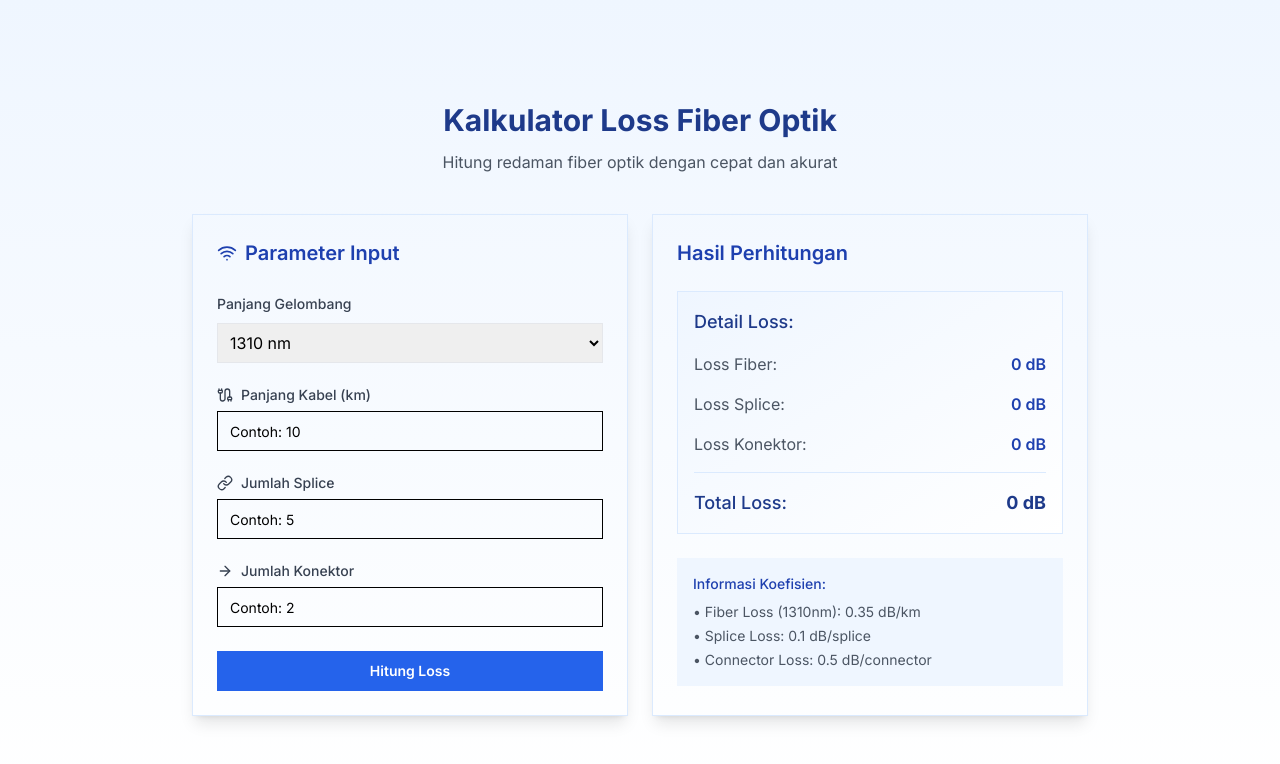
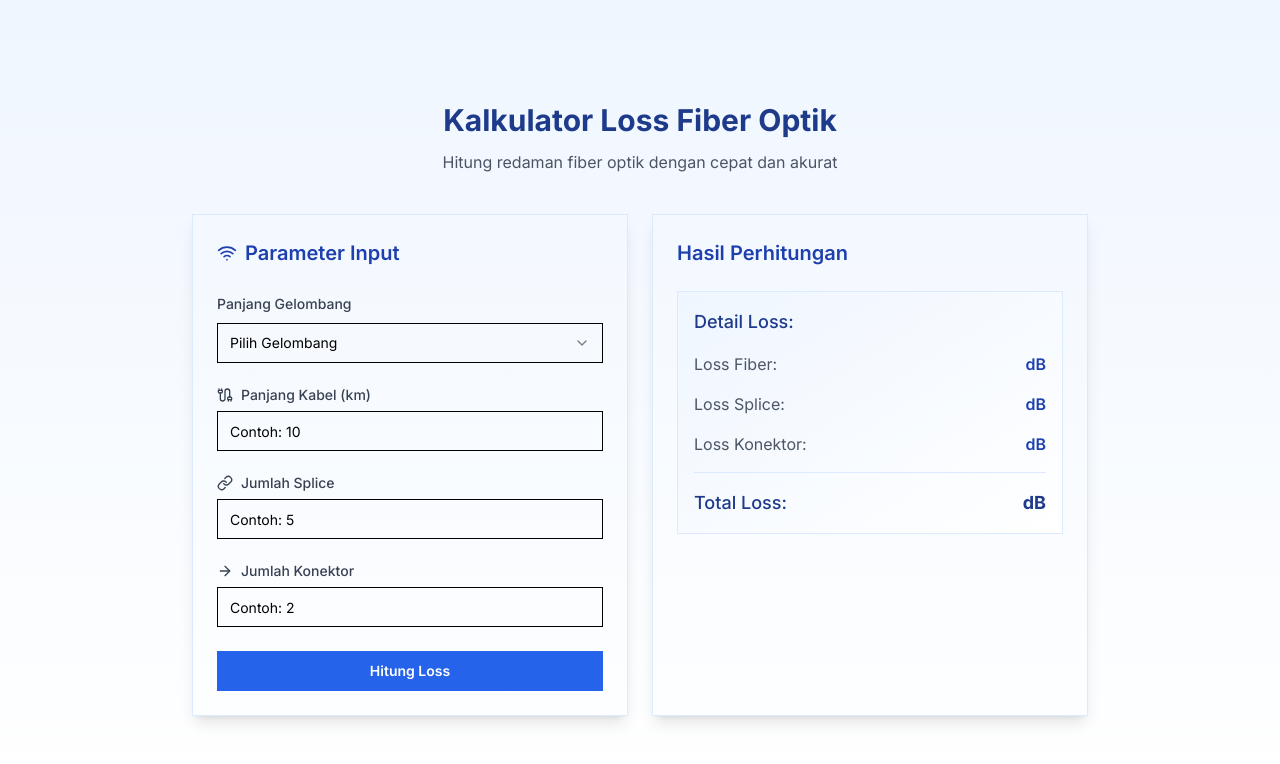
Before and after one commit to hanifsyabani/fiber, a Next.js app: page / in a window 1280 px wide. Shown: the part 802-1566 px from the top of the page. Built offline with nearby package versions, Linux system fonts and the light colour scheme.

Commit message:
fix: change some components to shadcn

```diff
--- a/package.json
+++ b/package.json
@@ -9,6 +9,7 @@
     "lint": "next lint"
   },
   "dependencies": {
+    "@hookform/resolvers": "^3.10.0",
     "@radix-ui/react-label": "^2.1.1",
     "@radix-ui/react-select": "^2.1.4",
     "@radix-ui/react-slot": "^1.1.1",
--- a/src/components/calculator.tsx
+++ b/src/components/calculator.tsx
@@ -1,90 +1,103 @@
-'use client'
+"use client";
 
-import React, { useState } from 'react';
+import React, { useState } from "react";
 import { Card, CardContent } from "@/components/ui/card";
 import { Input } from "@/components/ui/input";
 import { Label } from "@/components/ui/label";
 import { Button } from "@/components/ui/button";
 import { ArrowRight, Cable, Link, Wifi } from "lucide-react";
+import { useForm } from "react-hook-form";
+import { z } from "zod";
+import { zodResolver } from "@hookform/resolvers/zod";
+import {
+  Select,
+  SelectContent,
+  SelectItem,
+  SelectTrigger,
+  SelectValue,
+} from "./ui/select";
+// import { getFirestore, addDoc, collection } from 'firebase/firestore';
+// import { initializeApp } from 'firebase/app';
 
-// Define types for our wavelength options
-type WavelengthOption = '1310' | '1550';
+// // Firebase configuration
+// const firebaseConfig = {
+//   apiKey: 'YOUR_API_KEY',
+//   authDomain: 'YOUR_AUTH_DOMAIN',
+//   projectId: 'YOUR_PROJECT_ID',
+//   storageBucket: 'YOUR_STORAGE_BUCKET',
+//   messagingSenderId: 'YOUR_MESSAGING_SENDER_ID',
+//   appId: 'YOUR_APP_ID',
+// };
 
-// Define interface for our coefficients
-interface Coefficients {
-  fiber: number;
-  splice: number;
-  connector: number;
-}
+// const app = initializeApp(firebaseConfig);
+// const db = getFirestore(app);
 
-// Define interface for our inputs
-interface CalculatorInputs {
-  cableLength: string;
-  splicesCount: string;
-  connectorsCount: string;
-  wavelength: WavelengthOption;
-}
+// Define validation schema using Zod
+const schema = z.object({
+  cableLength: z
+    .string()
+    .regex(/^[0-9]+(\.[0-9]*)?$/, {
+      message: "Panjang kabel harus berupa angka.",
+    })
+    .nonempty({ message: "Panjang kabel diperlukan." }),
+  splicesCount: z
+    .string()
+    .regex(/^[0-9]+$/, { message: "Jumlah splice harus berupa angka." })
+    .nonempty({ message: "Jumlah splice diperlukan." }),
+  connectorsCount: z
+    .string()
+    .regex(/^[0-9]+$/, { message: "Jumlah konektor harus berupa angka." })
+    .nonempty({ message: "Jumlah konektor diperlukan." }),
+  wavelength: z.enum(["1310", "1550"], {
+    errorMap: () => ({ message: "Panjang gelombang diperlukan." }),
+  }),
+});
 
-// Define interface for our results
-interface CalculatorResults {
+type FormFields = z.infer<typeof schema>;
+
+type CalculatorResults = {
   fiberLoss: number;
   spliceLoss: number;
   connectorLoss: number;
   totalLoss: number;
-}
+};
 
 export default function Calculator() {
-  const [inputs, setInputs] = useState<CalculatorInputs>({
-    cableLength: '',
-    splicesCount: '',
-    connectorsCount: '',
-    wavelength: '1310',
+  const [results, setResults] = useState<CalculatorResults | null>(null);
+
+  const coefficients = {
+    "1310": { fiber: 0.35, splice: 0.1, connector: 0.5 },
+    "1550": { fiber: 0.22, splice: 0.1, connector: 0.5 },
+  };
+
+  const {
+    register,
+    handleSubmit,
+    formState: { errors },
+    reset,
+    setValue,
+  } = useForm<FormFields>({
+    resolver: zodResolver(schema),
   });
 
-  const [results, setResults] = useState<CalculatorResults>({
-    fiberLoss: 0,
-    spliceLoss: 0,
-    connectorLoss: 0,
-    totalLoss: 0,
-  });
-
-  const coefficients: Record<WavelengthOption, Coefficients> = {
-    '1310': {
-      fiber: 0.35,
-      splice: 0.1,
-      connector: 0.5,
-    },
-    '1550': {
-      fiber: 0.22,
-      splice: 0.1,
-      connector: 0.5,
-    }
-  };
-
-  const calculateLoss = () => {
-    const coeff = coefficients[inputs.wavelength];
-
-    const fiberLoss = (parseFloat(inputs.cableLength) || 0) * coeff.fiber;
-    const spliceLoss = (parseFloat(inputs.splicesCount) || 0) * coeff.splice;
-    const connectorLoss = (parseFloat(inputs.connectorsCount) || 0) * coeff.connector;
-
+  const calculateLoss = (data: FormFields) => {
+    const coeff = coefficients[data.wavelength];
+    const fiberLoss = parseFloat(data.cableLength) * coeff.fiber;
+    const spliceLoss = parseInt(data.splicesCount) * coeff.splice;
+    const connectorLoss = parseInt(data.connectorsCount) * coeff.connector;
     const totalLoss = fiberLoss + spliceLoss + connectorLoss;
 
-    setResults({
+    const result = {
       fiberLoss: parseFloat(fiberLoss.toFixed(2)),
       spliceLoss: parseFloat(spliceLoss.toFixed(2)),
       connectorLoss: parseFloat(connectorLoss.toFixed(2)),
       totalLoss: parseFloat(totalLoss.toFixed(2)),
-    });
     };
 
-  const handleInputChange = (e: React.ChangeEvent<HTMLInputElement | HTMLSelectElement>) => {
-    const { name, value } = e.target;
-    setInputs(prev => ({
-      ...prev,
-      [name]: value
-    }));
+    setResults(result);
+
   };
+
 
   return (
     <div className="min-h-screen bg-gradient-to-b from-blue-50 to-white p-6">
@@ -98,76 +111,91 @@ export default function Calculator() {
           </p>
         </div>
 
-        <div className="grid md:grid-cols-2 gap-6">
+        <form
+          onSubmit={handleSubmit(calculateLoss)}
+          className="grid md:grid-cols-2 gap-6"
+        >
           {/* Input Card */}
           <Card className="shadow-lg border-blue-100">
             <CardContent className="p-6">
               <h2 className="text-xl font-semibold text-blue-800 mb-6 flex items-center gap-2">
-                <Wifi className="h-5 w-5" />
-                Parameter Input
+                <Wifi className="h-5 w-5" /> Parameter Input
               </h2>
 
               <div className="space-y-6">
                 <div className="space-y-2">
                   <Label className="text-gray-700">Panjang Gelombang</Label>
-                  <select
-                    name="wavelength"
-                    value={inputs.wavelength}
-                    onChange={handleInputChange}
-                    className="w-full p-2 rounded-md border border-gray-200 focus:border-blue-500 focus:ring-2 focus:ring-blue-200 transition-all"
+                  <Select
+                    onValueChange={(value: "1310" | "1550") =>
+                      setValue("wavelength", value)
+                    }
+                    defaultValue=""
                   >
-                    <option value="1310">1310 nm</option>
-                    <option value="1550">1550 nm</option>
-                  </select>
+                    <SelectTrigger>
+                      <SelectValue placeholder="Pilih Gelombang" />
+                    </SelectTrigger>
+                    <SelectContent className="bg-white">
+                      <SelectItem value="1310">1310 nm</SelectItem>
+                      <SelectItem value="1550">1550 nm</SelectItem>
+                    </SelectContent>
+                  </Select>
+                  {errors.wavelength && (
+                    <p className="text-red-500 text-sm mt-1">
+                      {errors.wavelength.message}
+                    </p>
+                  )}
                 </div>
 
                 <div className="space-y-2">
                   <Label className="text-gray-700 flex items-center gap-2">
-                    <Cable className="h-4 w-4" />
-                    Panjang Kabel (km)
+                    <Cable className="h-4 w-4" /> Panjang Kabel (km)
                   </Label>
                   <Input
-                    type="number"
-                    name="cableLength"
-                    value={inputs.cableLength}
-                    onChange={handleInputChange}
-                    className="focus:border-blue-500 focus:ring-2 focus:ring-blue-200"
+                    type="text"
                     placeholder="Contoh: 10"
+                    {...register("cableLength")}
                   />
+                  {errors.cableLength && (
+                    <p className="text-red-500 text-sm mt-1">
+                      {errors.cableLength.message}
+                    </p>
+                  )}
                 </div>
 
                 <div className="space-y-2">
                   <Label className="text-gray-700 flex items-center gap-2">
-                    <Link className="h-4 w-4" />
-                    Jumlah Splice
+                    <Link className="h-4 w-4" /> Jumlah Splice
                   </Label>
                   <Input
-                    type="number"
-                    name="splicesCount"
-                    value={inputs.splicesCount}
-                    onChange={handleInputChange}
-                    className="focus:border-blue-500 focus:ring-2 focus:ring-blue-200"
+                    type="text"
                     placeholder="Contoh: 5"
+                    {...register("splicesCount")}
                   />
+                  {errors.splicesCount && (
+                    <p className="text-red-500 text-sm mt-1">
+                      {errors.splicesCount.message}
+                    </p>
+                  )}
                 </div>
 
                 <div className="space-y-2">
                   <Label className="text-gray-700 flex items-center gap-2">
-                    <ArrowRight className="h-4 w-4" />
-                    Jumlah Konektor
+                    <ArrowRight className="h-4 w-4" /> Jumlah Konektor
                   </Label>
                   <Input
-                    type="number"
-                    name="connectorsCount"
-                    value={inputs.connectorsCount}
-                    onChange={handleInputChange}
-                    className="focus:border-blue-500 focus:ring-2 focus:ring-blue-200"
+                    type="text"
                     placeholder="Contoh: 2"
+                    {...register("connectorsCount")}
                   />
+                  {errors.connectorsCount && (
+                    <p className="text-red-500 text-sm mt-1">
+                      {errors.connectorsCount.message}
+                    </p>
+                  )}
                 </div>
 
                 <Button
-                  onClick={calculateLoss}
+                  type="submit"
                   className="w-full bg-blue-600 hover:bg-blue-700 text-white font-semibold py-2 rounded-md transition-colors"
                 >
                   Hitung Loss
@@ -177,6 +205,7 @@ export default function Calculator() {
           </Card>
 
           {/* Results Card */}
+
             <Card className="shadow-lg border-blue-100">
               <CardContent className="p-6">
                 <h2 className="text-xl font-semibold text-blue-800 mb-6">
@@ -185,45 +214,48 @@ export default function Calculator() {
 
                 <div className="space-y-6">
                   <div className="p-4 rounded-lg bg-gradient-to-br from-blue-50 to-white border border-blue-100">
-                  <h3 className="text-lg font-medium text-blue-900 mb-4">Detail Loss:</h3>
+                    <h3 className="text-lg font-medium text-blue-900 mb-4">
+                      Detail Loss:
+                    </h3>
 
                     <div className="space-y-4">
                       <div className="flex justify-between items-center">
                         <span className="text-gray-600">Loss Fiber:</span>
-                      <span className="font-semibold text-blue-800">{results.fiberLoss} dB</span>
+                        <span className="font-semibold text-blue-800">
+                          {results?.fiberLoss} dB
+                        </span>
                       </div>
 
                       <div className="flex justify-between items-center">
                         <span className="text-gray-600">Loss Splice:</span>
-                      <span className="font-semibold text-blue-800">{results.spliceLoss} dB</span>
+                        <span className="font-semibold text-blue-800">
+                          {results?.spliceLoss} dB
+                        </span>
                       </div>
 
                       <div className="flex justify-between items-center">
                         <span className="text-gray-600">Loss Konektor:</span>
-                      <span className="font-semibold text-blue-800">{results.connectorLoss} dB</span>
+                        <span className="font-semibold text-blue-800">
+                          {results?.connectorLoss} dB
+                        </span>
                       </div>
 
                       <div className="h-px bg-blue-100 my-4" />
 
                       <div className="flex justify-between items-center text-lg">
-                      <span className="font-medium text-blue-900">Total Loss:</span>
-                      <span className="font-bold text-blue-900">{results.totalLoss} dB</span>
+                        <span className="font-medium text-blue-900">
+                          Total Loss:
+                        </span>
+                        <span className="font-bold text-blue-900">
+                          {results?.totalLoss} dB
+                        </span>
                       </div>
                     </div>
-                </div>
-
-                <div className="p-4 bg-blue-50 rounded-lg">
-                  <h4 className="text-sm font-medium text-blue-800 mb-2">Informasi Koefisien:</h4>
-                  <ul className="text-sm text-gray-600 space-y-1">
-                    <li>• Fiber Loss ({inputs.wavelength}nm): {coefficients[inputs.wavelength].fiber} dB/km</li>
-                    <li>• Splice Loss: {coefficients[inputs.wavelength].splice} dB/splice</li>
-                    <li>• Connector Loss: {coefficients[inputs.wavelength].connector} dB/connector</li>
-                  </ul>
                   </div>
                 </div>
               </CardContent>
             </Card>
-        </div>
+        </form>
       </div>
     </div>
   );
```
Also changed, not shown: 1 other file (tests, documents, lock files or other folders). Lines whose indentation alone changed are shown as unchanged.
